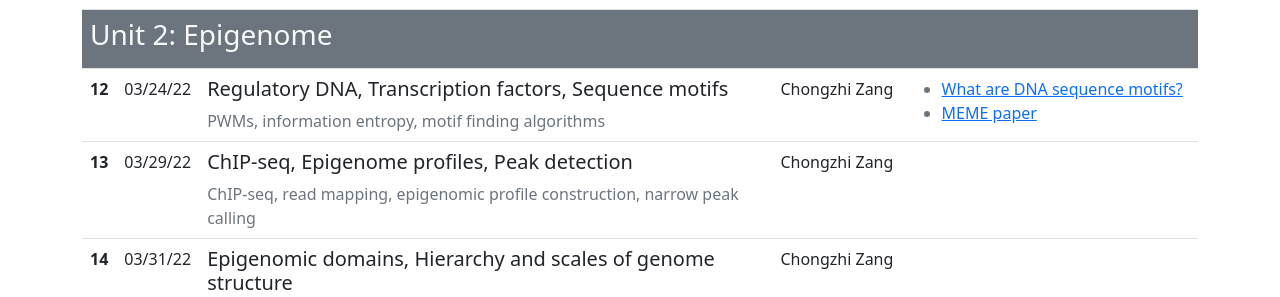
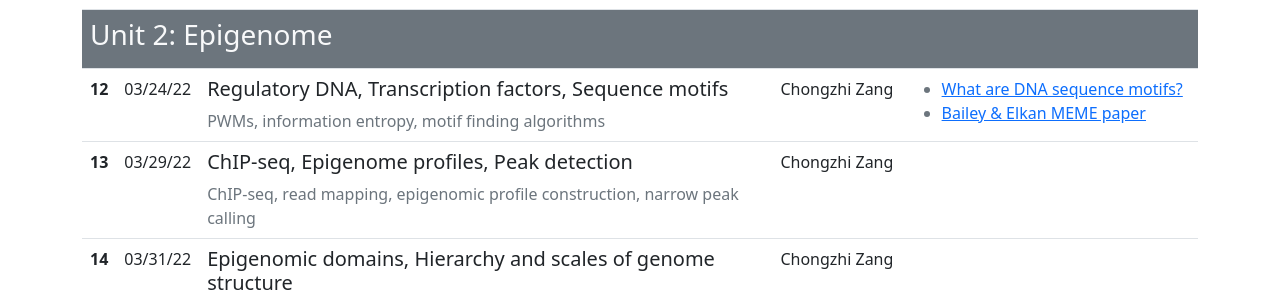
Before and after one commit to cphg/compgen, a Jekyll site: the page built from index.md, in a window 1280 px wide and 900 px high, scrolled down 1529 px. Shown: the part 158-455 px from the top of the window. Built offline with Jekyll 4.4.1, drawn with Linux system fonts in a browser that asks for light colours.

Commit message:
Update lectures.yaml

```diff
--- a/_data/lectures.yaml
+++ b/_data/lectures.yaml
@@ -119,7 +119,7 @@ lectures:
       - url: https://www.nature.com/articles/nbt0406-423.pdf
         title: What are DNA sequence motifs?
       - url: resources/10.1.1.121.7056.pdf
-        title: MEME paper
+        title: Bailey & Elkan MEME paper
   - lecture_number: 11
     date: 03/29/22
     topic: ChIP-seq, Epigenome profiles, Peak detection
```
